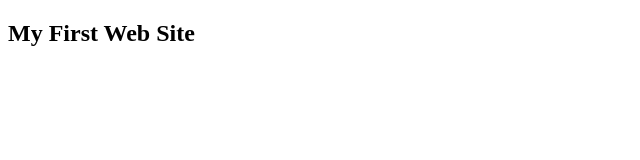
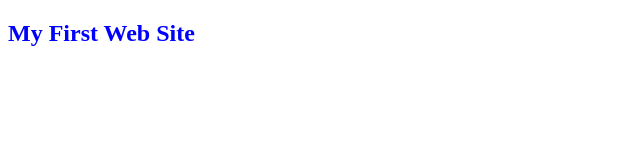
Before and after one commit to ashiq908/FILE123, a plain HTML site: page index.html in a window 1280 px wide. Shown: the whole page, without its empty margins (0-640 px from the left). Drawn offline with Linux system fonts and the light colour scheme.

Commit message:
style added

```diff
--- a/css/style.css
+++ b/css/style.css
@@ -0,0 +1,3 @@
+h2{
+    color: blue;
+}
--- a/index.html
+++ b/index.html
@@ -4,6 +4,7 @@
     <meta charset="UTF-8">
     <meta name="viewport" content="width=device-width, initial-scale=1.0">
     <title>Assignment</title>
+    <link rel="stylesheet" href="css/style.css">
 </head>
 <body>
     <h2> My First Web Site</h2>
```
